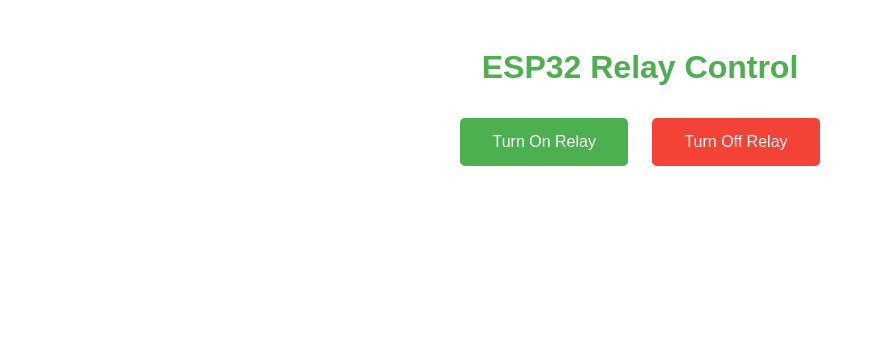
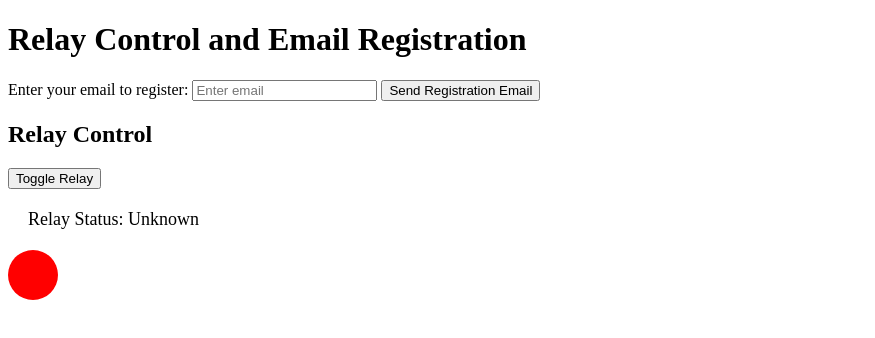
Before and after one commit to Amir-Amerifar/Amir-Amerifar.github.io, a plain HTML site: page index.html in a window 1280 px wide. Shown: the whole page, without its empty margins (0-875 px from the left). Drawn offline with Linux system fonts and the light colour scheme.

Commit message:
Update index.html

```diff
--- a/index.html
+++ b/index.html
@@ -3,75 +3,42 @@
 <head>
   <meta charset="UTF-8">
   <meta name="viewport" content="width=device-width, initial-scale=1.0">
-    <title>ESP32 Relay Control</title>
+  <title>Relay Control & User Registration</title>
+  <script src="https://www.gstatic.com/firebasejs/9.1.2/firebase-app.js"></script>
+  <script src="https://www.gstatic.com/firebasejs/9.1.2/firebase-auth.js"></script>
+  <script src="https://www.gstatic.com/firebasejs/9.1.2/firebase-database.js"></script>
   <style>
-        body {
-            font-family: Arial, sans-serif;
-            padding: 20px;
-            text-align: center;
+    #status {
+      font-size: 18px;
+      margin: 10px;
+      padding: 10px;
     }
-
-        h1 {
-            color: #4CAF50;
+    .led {
+      width: 50px;
+      height: 50px;
+      border-radius: 50%;
+      display: inline-block;
     }
-
-        button {
-            display: inline-block;
-            background-color: #4CAF50; /* Green background */
-            color: white; /* White text */
-            border: none;
-            padding: 15px 32px;
-            font-size: 16px;
-            margin: 10px;
-            cursor: pointer;
-            border-radius: 5px;
-        }
-
-        button.off {
-            background-color: #f44336; /* Red background */
-        }
-
-        button:hover {
-            opacity: 0.8;
-        }
+    .led.on { background-color: green; }
+    .led.off { background-color: red; }
   </style>
 </head>
 <body>
 
-    <h1>ESP32 Relay Control</h1>
+  <h1>Relay Control and Email Registration</h1>
 
-    <button onclick="sendCommand('turn_on')">Turn On Relay</button>
-    <button class="off" onclick="sendCommand('turn_off')">Turn Off Relay</button>
+  <div>
+    <label for="email">Enter your email to register:</label>
+    <input type="email" id="email" placeholder="Enter email">
+    <button id="sendEmail">Send Registration Email</button>
+  </div>
 
-    <script>
-        function sendCommand(command) {
-            fetch('http:10.0.0.144/relay/test', {  // Replace with your ESP32 IP address
-                method: 'POST',
-                headers: {
-                    'Content-Type': 'application/json'
-                },
-                body: JSON.stringify({
-                    command: command
-                })
-            }).then(response => response.text())
-            .then(data => alert("Response: " + data))
-            .catch(error => console.error('Error:', error));
-        }
+  <h2>Relay Control</h2>
+  <button id="toggleRelay">Toggle Relay</button>
+  <div id="status">Relay Status: <span id="relayStatus">Unknown</span></div>
+  <div class="led off" id="ledIndicator"></div>
 
-        // Function to check the relay state when the page loads
-        function checkRelayState() {
-            fetch(`${esp32Url}/getState`)
-            .then(response => response.json())
-            .then(state => {
-                updateUI(state.relay); // Update the UI with the current state
-            })
-            .catch(error => console.error('Error:', error));
-        }
-
-        // Check the relay state when the page loads
-        window.onload = checkRelayState;
-
-    </script>
+  <script src="firebase_realtime.js"></script>
 
 </body>
 </html>
```
Lines whose indentation alone changed are shown as unchanged.
